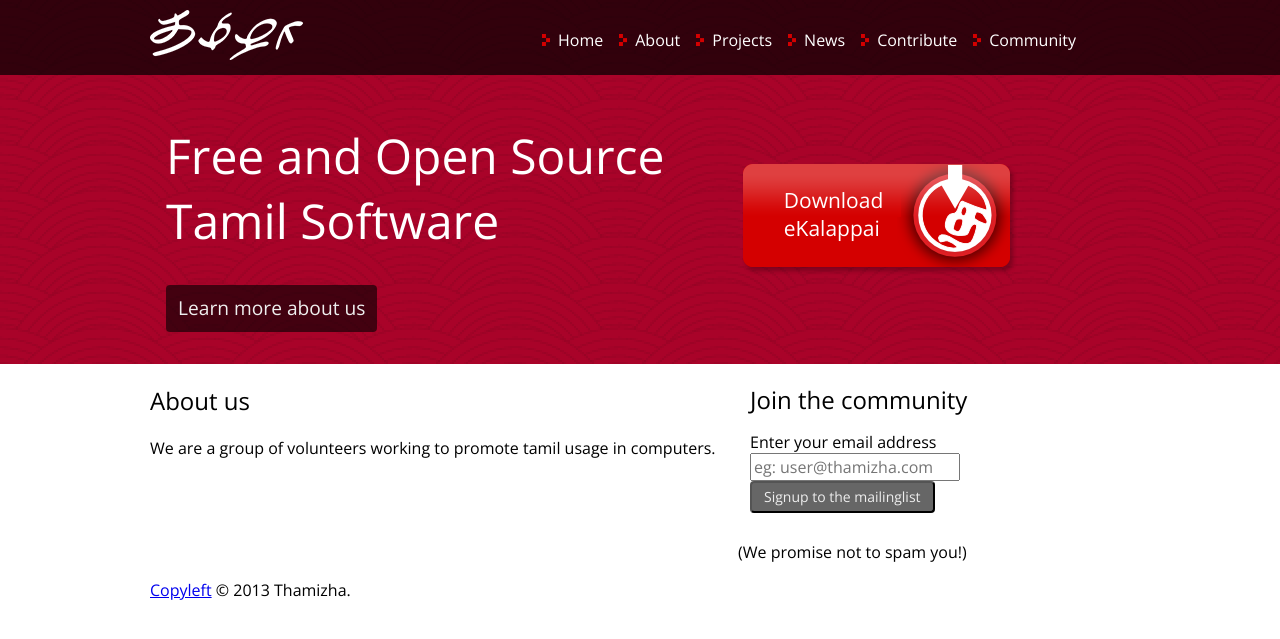
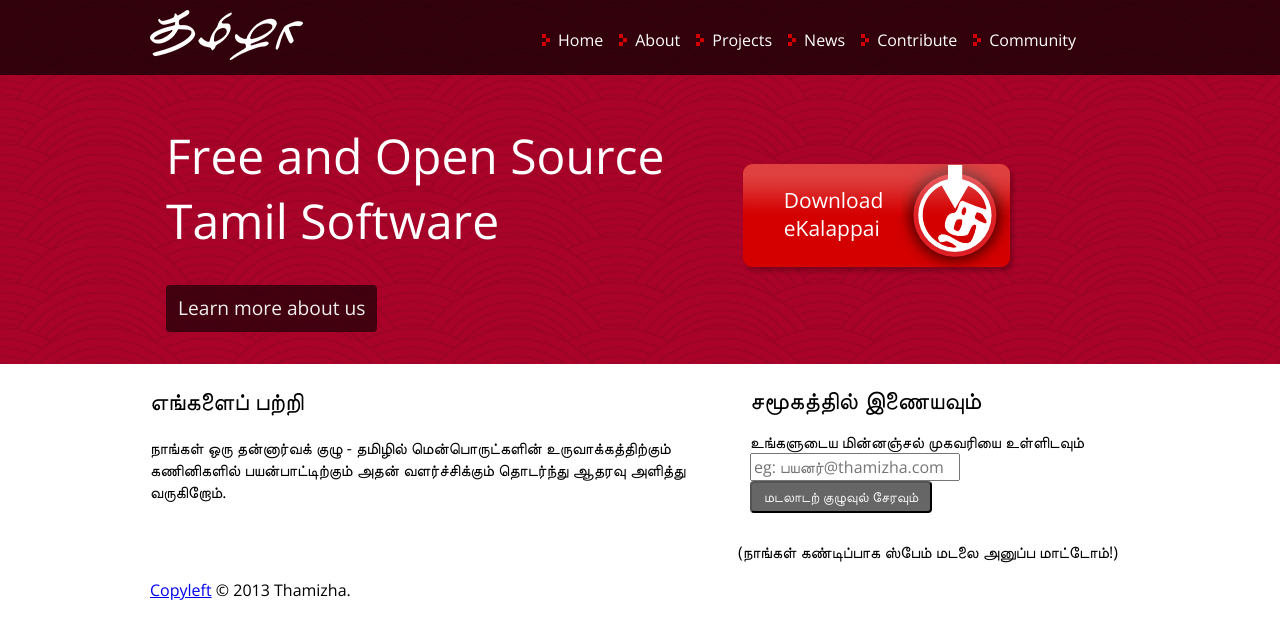
Before and after one commit to thamizha/thamizha.github.io, a Jekyll site: the page built from about.html, in a window 1280 px wide. Shown: the top 639 px of the page. Built offline with Jekyll 4.4.1, drawn with Linux system fonts in a browser that asks for light colours.

Commit message:
about.html - தமிழிலி் - அருண் குமார்
about.html - தமிழிலி் - அருண் குமார்

```diff
--- a/about.html
+++ b/about.html
@@ -3,19 +3,19 @@
 ---
 
 <div class="news">
-  <h2>About us</h2>
-	We are a group of volunteers working to promote tamil usage in computers.
+  <h2>எங்களைப் பற்றி</h2>
+	நாங்கள் ஒரு தன்னார்வக் குழு - தமிழில் மென்பொருட்களின் உருவாக்கத்திற்கும் கணினிகளில் பயன்பாட்டிற்கும் அதன் வளர்ச்சிக்கும் தொடர்ந்து ஆதரவு அளித்து வருகிறோம்.
 </div><!-- .news -->
 
 <div class="subscription">
   <form action="http://groups.google.com/group/freetamilcomputing/boxsubscribe">
     <fieldset>
-      <legend>Join the community</legend>
+      <legend>சமூகத்தில் இணையவும்</legend>
 
-      <label for="emailTxt">Enter your email address</label>
-      <input type="text" class="input" placeholder="eg: user@thamizha.com" name="email" id="emailTxt">
-      <input type="submit" name="sub" value="Signup to the mailinglist" class="btn">
+      <label for="emailTxt">உங்களுடைய மின்னஞ்சல் முகவரியை உள்ளிடவும்</label>
+      <input type="text" class="input" placeholder="eg: பயனர்@thamizha.com" name="email" id="emailTxt">
+      <input type="submit" name="sub" value="மடலாடற் குழுவுல் சேரவும்" class="btn">
     </fieldset>
   </form>
-  <p class="note">(We promise not to spam you!)</p>
+  <p class="note">(நாங்கள் கண்டிப்பாக ஸ்பேம் மடலை அனுப்ப மாட்டோம்!)</p>
 </div><!-- .news -->
```
